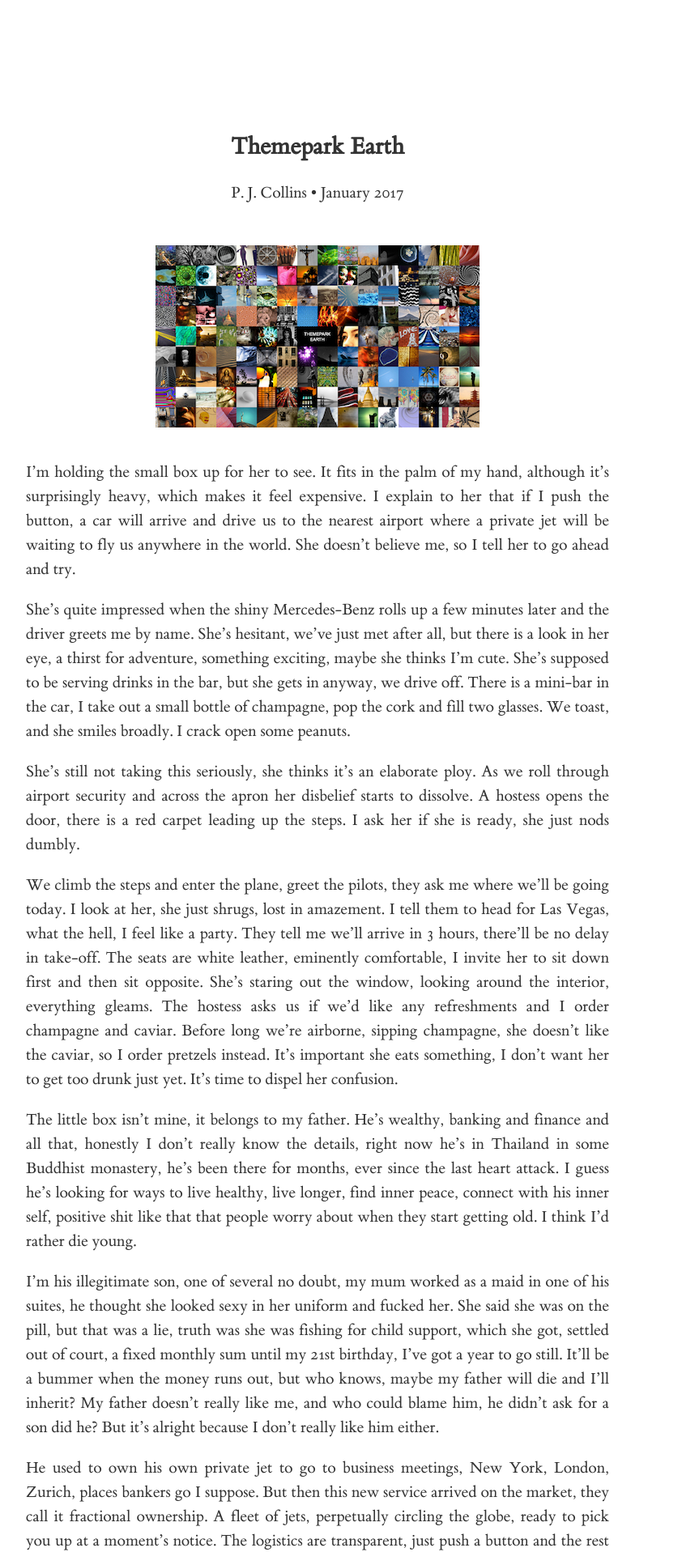
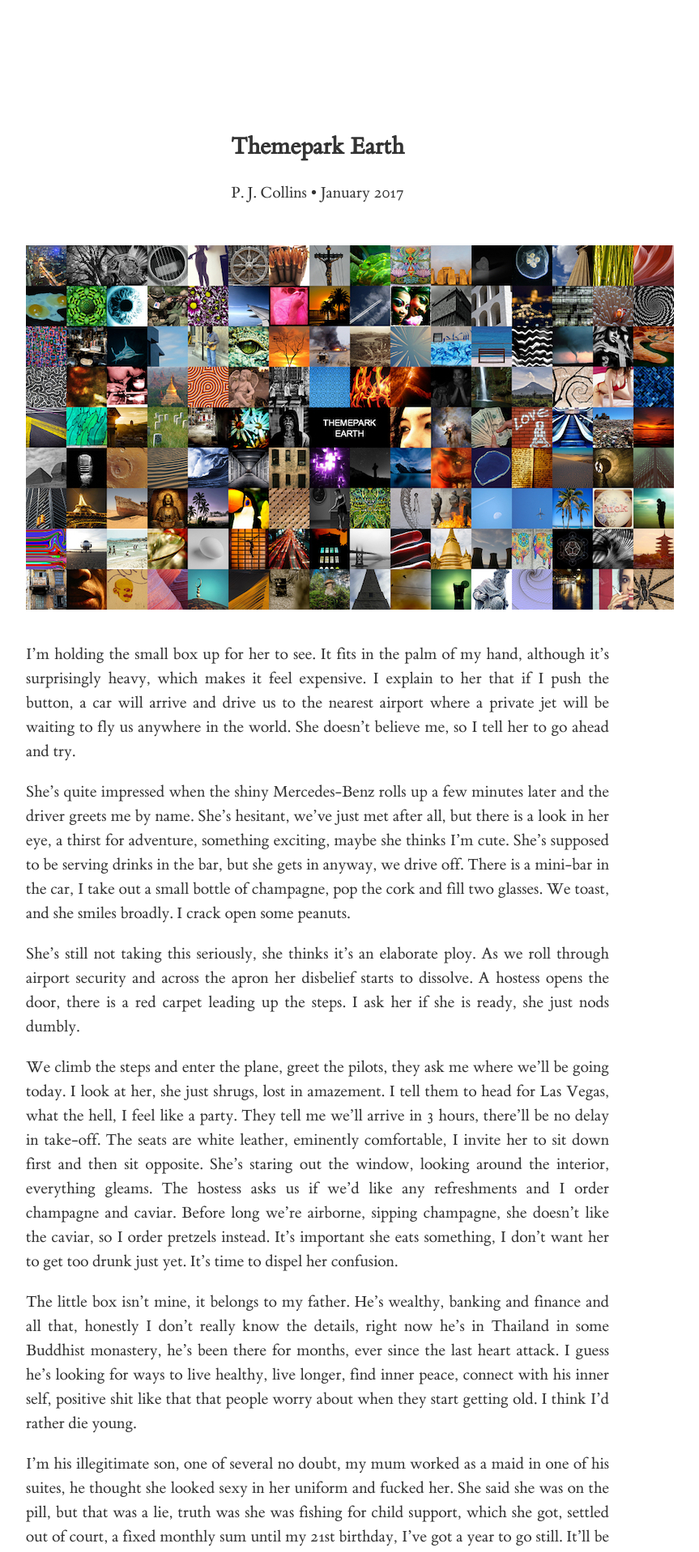
Before and after one commit to patrickjohncollins/patrickjohncollins.github.io, a Jekyll site: the page built from themepark-earth.md, in a window 1280 px wide. Shown: the top 1917 px of the page at 81% size, without its empty margins (248-1111 px from the left). Built offline with Jekyll 4.4.1, drawn with Linux system fonts in a browser that asks for light colours; our own code applies the rules of GitHub Pages for plain Markdown files.

Commit message:
make mosaic bigger

```diff
--- a/themepark-earth.md
+++ b/themepark-earth.md
@@ -3,7 +3,9 @@ title: Themepark Earth
 date: 2017-01-12
 ---
 
-<img src="/images/themepark-earth/mosiac-400.jpeg">
+<a href="/images/themepark-earth/mosiac.jpeg">
+<img src="/images/themepark-earth/mosiac-800.jpeg">
+</a>
 
 I'm holding the small box up for her to see.  It fits in the palm of my hand, although it's surprisingly heavy, which makes it feel expensive.  I explain to her that if I push the button, a car will arrive and drive us to the nearest airport where a private jet will be waiting to fly us anywhere in the world.  She doesn't believe me, so I tell her to go ahead and try.
 
```
Also changed, not shown: images/themepark-earth/mosiac-800.jpeg (added).
